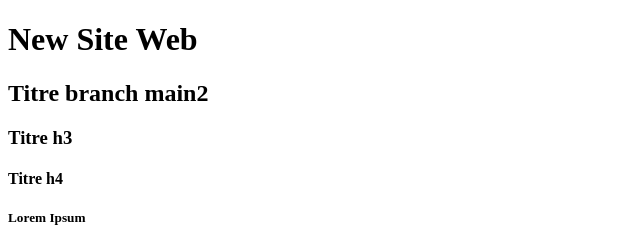
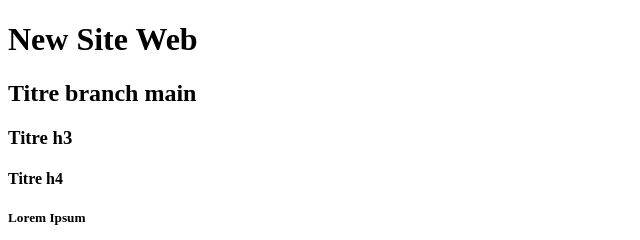
Before and after one commit to seesile05/newsite, a plain HTML site: page index.html in a window 1280 px wide. Shown: the top 240 px of the page, 0-640 px from the left. Drawn offline with Linux system fonts and the light colour scheme.

Commit message:
correction faute titre h2 main

```diff
--- a/index.html
+++ b/index.html
@@ -7,7 +7,7 @@
 </head>
 <body>
     <h1>New Site Web</h1>
-    <h2>Titre branch main2</h2>
+    <h2>Titre branch main</h2>
     <h3>Titre h3</h3>
     <h4>Titre h4</h4>
     <h5>Lorem Ipsum</h5>
```
